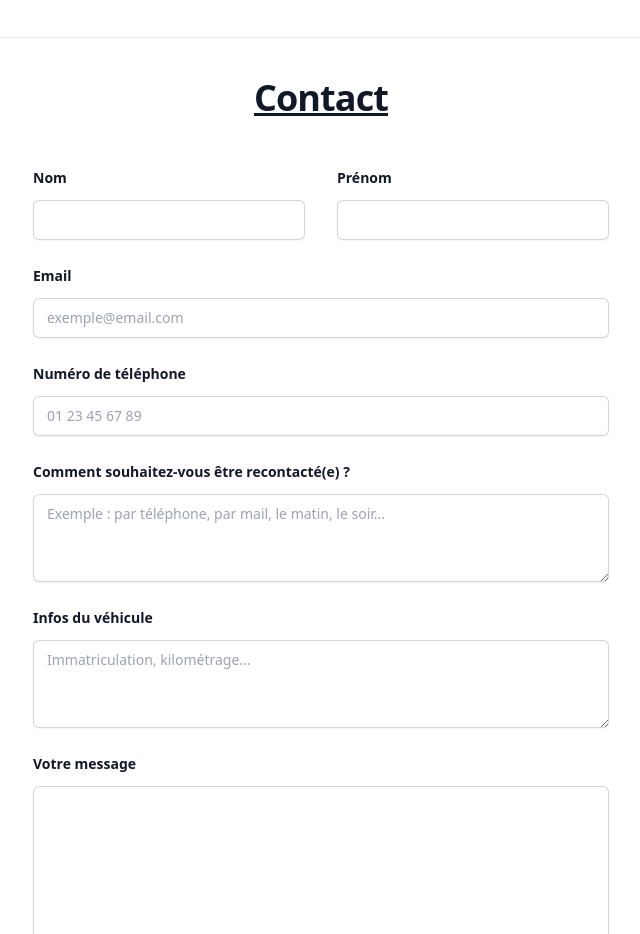
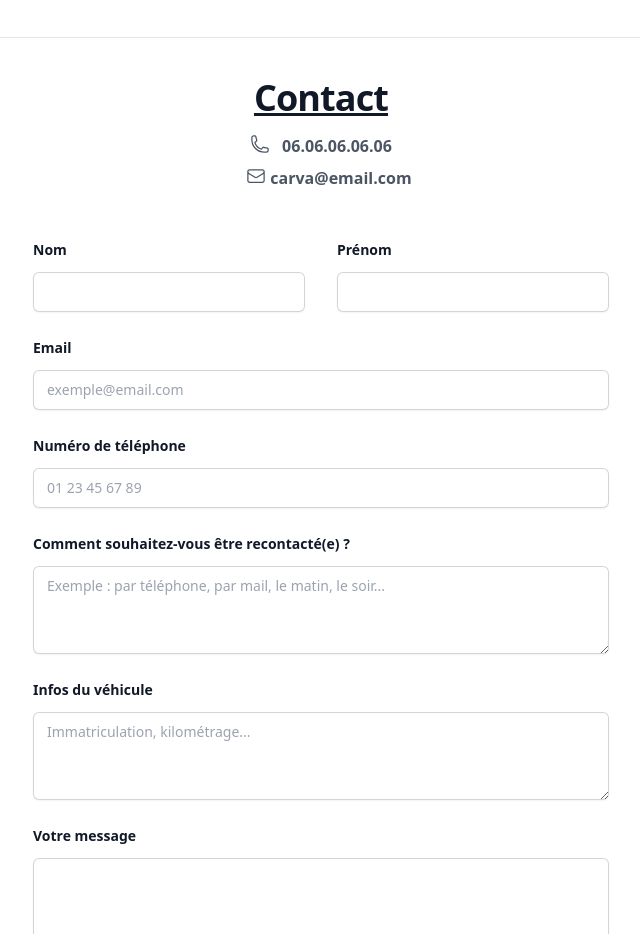
Before and after one commit to BriceJuhel/carva, a Next.js app: page / in a window 1280 px wide. Shown: the part 4320-5254 px from the top of the page, without its empty margins (319-959 px from the left). Built offline with nearby package versions, Linux system fonts and the light colour scheme.

Commit message:
ajout num tel + email

```diff
--- a/components/Contact.tsx
+++ b/components/Contact.tsx
@@ -1,4 +1,3 @@
-import { useState } from 'react'
 function classNames(...classes: string[]) {
   return classes.filter(Boolean).join(' ')
 }
@@ -15,6 +14,19 @@
       </div>
       <div className="mx-auto max-w-2xl text-center">
         <h2 className="text-3xl font-bold tracking-tight text-gray-900 sm:text-4xl underline">Contact</h2>
+      </div>
+      <div className='font-semibold text-gray-600 mt-4 text-center flex justify-center'>
+                <svg xmlns="http://www.w3.org/2000/svg" fill="none" viewBox="0 0 24 24" stroke-width="1.5" stroke="currentColor" className="w-5 h-5 mr-3">
+                  <path stroke-linecap="round" stroke-linejoin="round" d="M2.25 6.75c0 8.284 6.716 15 15 15h2.25a2.25 2.25 0 002.25-2.25v-1.372c0-.516-.351-.966-.852-1.091l-4.423-1.106c-.44-.11-.902.055-1.173.417l-.97 1.293c-.282.376-.769.542-1.21.38a12.035 12.035 0 01-7.143-7.143c-.162-.441.004-.928.38-1.21l1.293-.97c.363-.271.527-.734.417-1.173L6.963 3.102a1.125 1.125 0 00-1.091-.852H4.5A2.25 2.25 0 002.25 4.5v2.25z" />
+                </svg>
+                <p>  06.06.06.06.06</p>
+      </div>
+      <div className='font-semibold text-gray-600 mt-2 text-center flex justify-center ml-4'>
+                <svg xmlns="http://www.w3.org/2000/svg" fill="none" viewBox="0 0 24 24" stroke-width="1.5" stroke="currentColor" className="w-5 h-5 mr-1">
+                  <path stroke-linecap="round" stroke-linejoin="round" d="M21.75 6.75v10.5a2.25 2.25 0 01-2.25 2.25h-15a2.25 2.25 0 01-2.25-2.25V6.75m19.5 0A2.25 2.25 0 0019.5 4.5h-15a2.25 2.25 0 00-2.25 2.25m19.5 0v.243a2.25 2.25 0 01-1.07 1.916l-7.5 4.615a2.25 2.25 0 01-2.36 0L3.32 8.91a2.25 2.25 0 01-1.07-1.916V6.75" />
+                </svg>
+
+                <p>  carva@email.com</p>
       </div>
       <form action="#" method="POST" className="mx-auto mt-12 max-w-xl sm:mt-12">
         <div className="grid grid-cols-1 gap-x-8 gap-y-6 sm:grid-cols-2">
```
